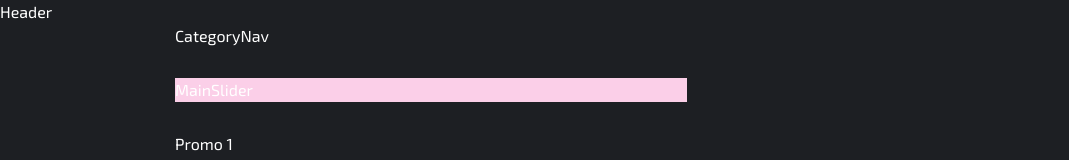
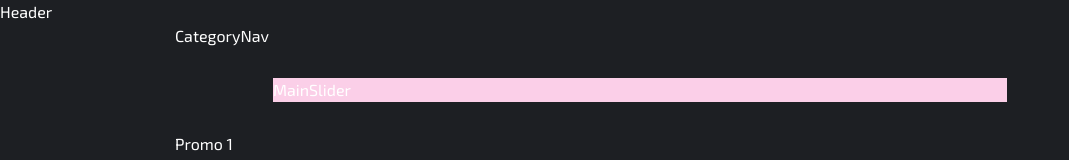
Before and after one commit to Edyane/Photoland, a React (Create React App) app in the folder client/: page / in a window 1280 px wide. Shown: the top 160 px of the page, without its empty margins (0-1069 px from the left). Built offline with nearby package versions, Linux system fonts and the light colour scheme; no server answers; the HTML template or start-up script is replaced by a standard one.

Commit message:
Ajustando MainSlider

```diff
--- a/client/src/components/Hero.js
+++ b/client/src/components/Hero.js
@@ -15,7 +15,7 @@ const Hero = () => {
             <CategoryNav />
           </div>
 
-          <div className="w-full max-w-lg bg-pink-200">
+          <div className="w-full max-w-lg bg-pink-200 lg:max-w-[734px] mx-auto">
             <MainSlider />
           </div>
 
```
